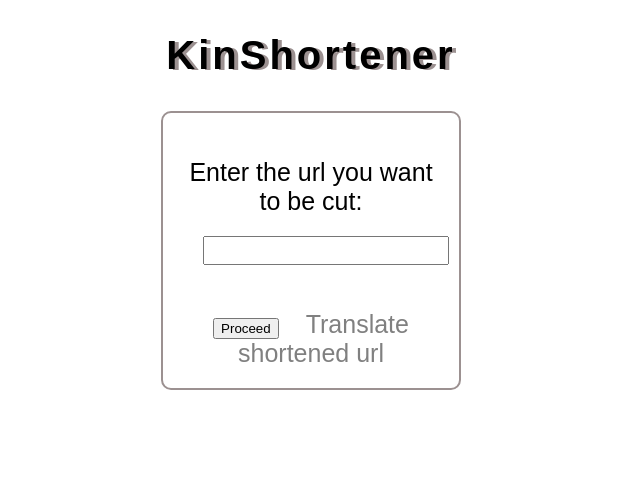
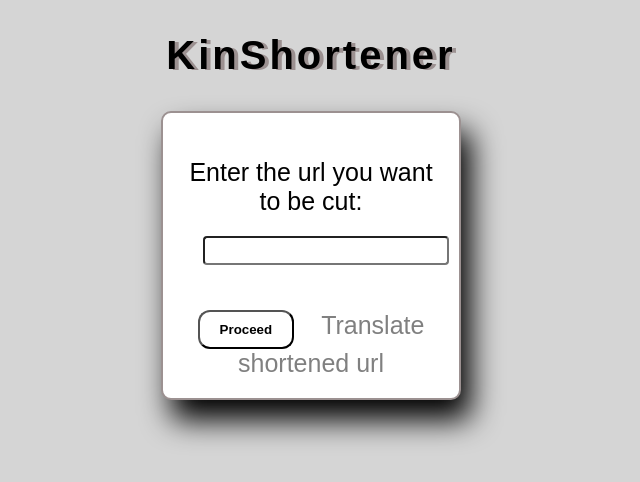
Before and after one commit to kinfi4/UrlShortener, a Django app: page /cut-url in a window 1280 px wide. Shown: the top 482 px of the page, without its empty margins (329-969 px from the left). Run offline with Django 3.2, Linux system fonts and the light colour scheme.

Commit message:
basic styles for service done

```diff
--- a/UrlShortener/shortener_service/static/shortener_service/style.css
+++ b/UrlShortener/shortener_service/static/shortener_service/style.css
@@ -3,6 +3,7 @@ body, html {
     padding: 0;
     font-family: Arial, serif;
     font-size: 25px;
+    background-color: #d5d5d5;
 }
 .title{
     text-align: center;
@@ -16,11 +17,14 @@ form{
     text-align: center;
     border: solid 2px #9c9191;
     border-radius: 10px;
+    background-color: #fff;
+    box-shadow: 10px 20px 30px black;
     padding: 20px;
 }
 form .fieldWrapper input{
     padding: 5px 6px;
     margin: 20px;
+    border-radius: 4px;
     width: 90%;
 }
 .link{
@@ -32,3 +36,15 @@ form .fieldWrapper input{
 .link:hover{
     color: aquamarine;
 }
+.submit-button{
+    padding: 10px 20px;
+    background-color: #fff;
+    border-radius: 12px;
+    cursor: pointer;
+    transition: linear 0.2s;
+    font-weight: bold;
+}
+.submit-button:hover{
+    color: white;
+    background-color: black;
+}
```
